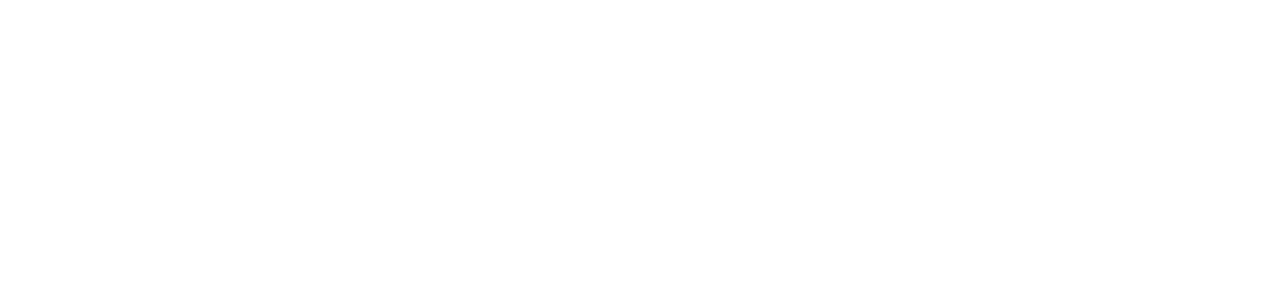
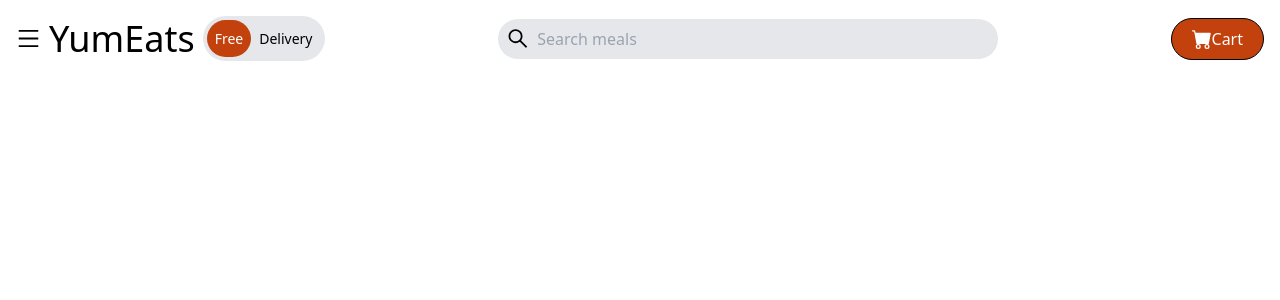
Before and after one commit to ghanbari76/DeliveryFood, a React (Create React App) app: page / in a window 1280 px wide. Shown: the top 300 px of the page. Built offline with nearby package versions, Linux system fonts and the light colour scheme; the HTML template or start-up script is replaced by a standard one.

Commit message:
Adding Navbar

```diff
--- a/src/App.js
+++ b/src/App.js
@@ -1,7 +1,9 @@
+import TopNav from "./components/TopNav";
+
 function App() {
   return (
     <div className="App">
-
+      <TopNav />
     </div>
   );
 }
--- a/src/components/TopNav.js
+++ b/src/components/TopNav.js
@@ -0,0 +1,34 @@
+import React from 'react';
+import { AiOutlineMenu, AiOutlineSearch } from "react-icons/ai";
+import { BsFillCartFill } from "react-icons/bs";
+
+const TopNav = () => {
+    return (
+        <div className='max-w-[1520] mx-auto flex justify-between items-center p-4'>
+            <div className='flex items-center'>
+                <div className='cursor-pointer'>
+                    <AiOutlineMenu size={25}/>
+                </div>
+                <h1 className='text-2xl sm:text-3xl lg:text-4xl px-2'>Yum
+                    <span>Eats</span>
+                </h1>
+                <div className='hidden lg:flex items-center bg-gray-200 rounded-full p-1 text-[14px]'>
+                    <p className='bg-orange-700 text-white rounded-full p-2 text-bold'>Free</p>
+                    <p className='p-2 text-bold'>Delivery</p>
+                </div>
+            </div>
+            <div className='bg-gray-200 rounded-full flex items-center px-2 w-[200px] sm:w-[400px] lg:w-[500px]'>
+                <AiOutlineSearch size={25} />
+                <input className='bg-transparent p-2 w-full focus:outline-none'
+                    type='text'
+                    placeholder='Search meals'
+                />
+            </div>
+            <button className='bg-orange-700 text-white hidden md:flex items-center py-2 rounded-full'>
+                <BsFillCartFill size={20} /> Cart
+            </button>
+        </div>
+    );
+};
+
+export default TopNav;
```
